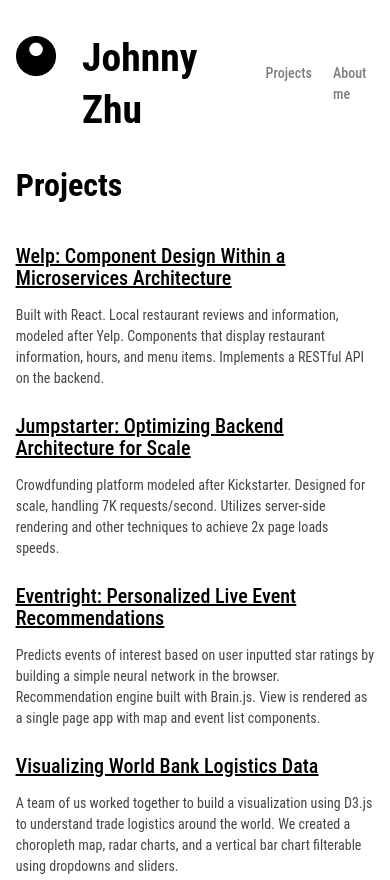
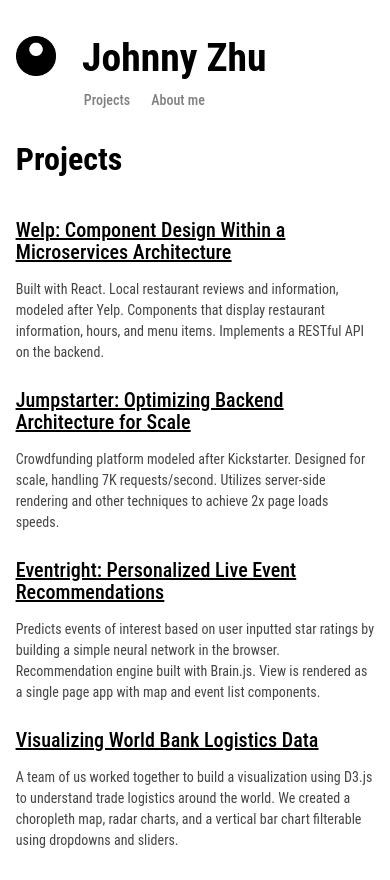
Before and after one commit to zhujohnny/zhujohnny.github.io, a Gatsby site: page / in a window 390 px wide. Shown: the top 880 px of the page. Built offline with nearby package versions, Linux system fonts and the light colour scheme; Gatsby itself is replaced by a stand-in of ours; some packages are replaced by stand-ins of ours.

Commit message:
Fixes navbar for mobile

```diff
--- a/src/components/nav.js
+++ b/src/components/nav.js
@@ -1,4 +1,4 @@
-import React from "react"
+import React, { useState, useEffect } from "react"
 import { Link } from "gatsby"
 
 import logo from "./pearl-logo.png"
@@ -15,12 +15,28 @@ const pages = {
 	}
 }
 
-const Nav = ({ title }) => (
+const Nav = ({ title }) => {
+
+	const MOBILE_WIDTH = 480;
+
+	const [isMobile, setIsMobile] = useState(window.innerWidth <= MOBILE_WIDTH);
+
+	useEffect(() => {
+		const updateWindowDimensions = () => {
+			setIsMobile(window.innerWidth <= MOBILE_WIDTH);
+		}
+		window.addEventListener('resize', updateWindowDimensions);
+		return () => {
+			window.removeEventListener('resize', updateWindowDimensions);
+		}
+	})
+
+	return (
 		<div style={{
 			display: `flex`,
-		flexDirection: `row`,
+			flexDirection: isMobile ? `column` : `row`,
+			alignItems: isMobile ? `flex-start` : `center`,
 			justifyContent: `space-between`,
-		alignItems: `center`,
 			marginBottom: rhythm(6 / 4),
 		}}>
 			<div style={{
@@ -58,6 +74,8 @@ const Nav = ({ title }) => (
 			<div style={{
 				display: `flex`,
 				flexDirection: `row`,
+				marginTop: isMobile ? `-7px` : `0px`,
+				paddingLeft: isMobile ? `47px` : `0px`
 			}}>
 				{Object.entries(pages).map(([key, page]) => (
 					<Link
@@ -78,5 +96,6 @@ const Nav = ({ title }) => (
 			</div>
 		</div>
 	)
+}
 
 export default Nav
```
Lines whose indentation alone changed are shown as unchanged.
